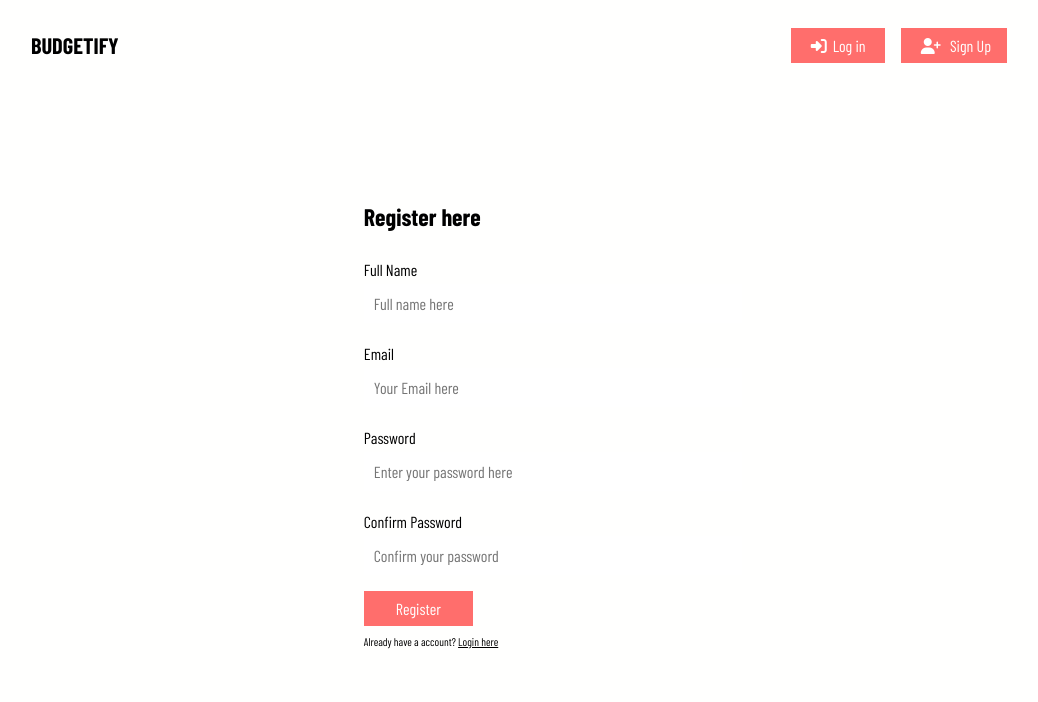
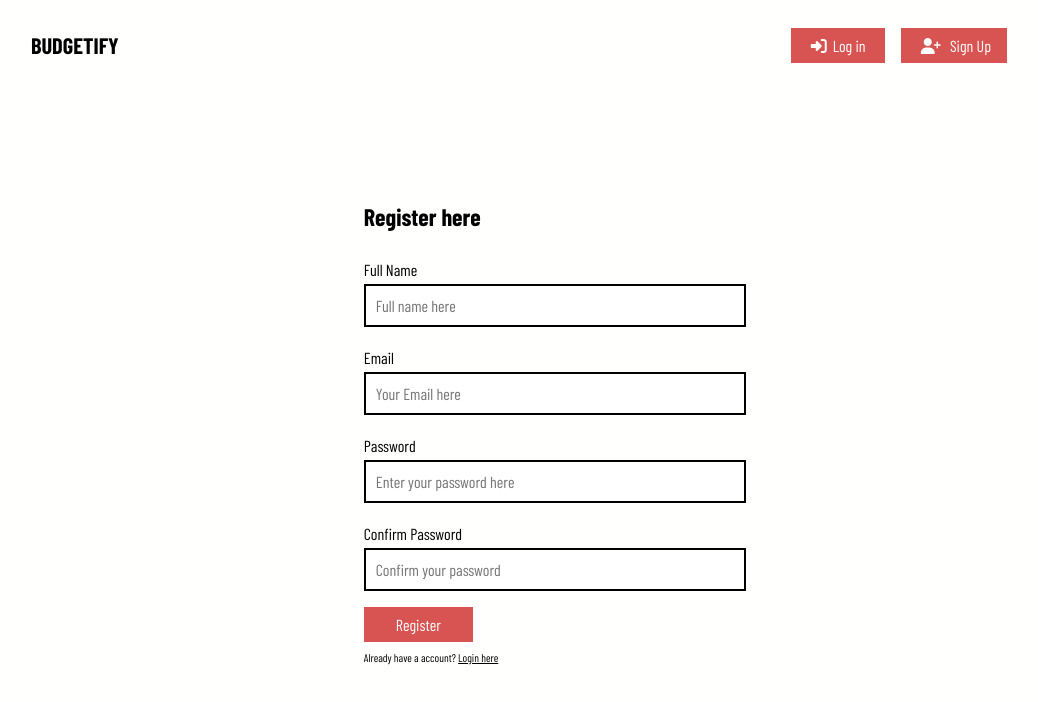
Before and after one commit to nickapic/Budgetify, a React (Create React App) app in the folder client/: page /signup in a window 1280 px wide. Shown: the top 702 px of the page, without its empty margins (97-1135 px from the left). Built offline with nearby package versions, Linux system fonts and the light colour scheme; no server answers.

Commit message:
PWA Funcitonality Added

```diff
--- a/client/src/App.css
+++ b/client/src/App.css
@@ -55,7 +55,7 @@ option {
   margin-right: 1rem;
   color: white !important;
   transition: all 0.2s ease-out;
-  background-color: #ff6e6c;
+  background-color: #d75452;
 }
 .navbar-link:hover {
   background-color: #ee4340;
@@ -146,7 +146,7 @@ option {
   transition: all 0.1s ease-in;
   text-decoration: none;
   color: white !important;
-  background-color: #ff6e6c;
+  background-color: #d75452;
 }
 .hero-section-btn:hover {
   background-color: #ee4340;
@@ -168,6 +168,7 @@ option {
   display: flex;
   flex-direction: column;
   align-items: flex-start;
+  margin-top: 2rem;
 }
 i {
   margin-left: 0.25rem;
@@ -176,10 +177,12 @@ i {
   font-family: inherit;
   padding: 10px;
   margin: 0.5rem 0;
+  font-size: 1rem;
   width: 70%;
 }
 .form-hero-section-textarea {
   font-family: inherit;
+  font-size: 1rem;
   padding: 10px;
   margin: 0.5rem 0;
   width: 70%;
@@ -188,12 +191,12 @@ i {
   margin-top: 1rem;
   padding: 10px 15px;
   font-family: inherit;
+  font-size: 1rem;
   width: auto;
   color: white;
-  text-transform: uppercase;
-  background-color: #ff6e6c;
+  background-color: #d75452;
   transition: all 0.1s ease-in;
-  border: 2px solid black;
+  border: none;
   cursor: pointer;
 }
 .form-hero-section-submit:hover {
@@ -250,6 +253,7 @@ i {
 
 .addtransaction-input {
   width: 80% !important;
+  border: none !important;
   padding: 1rem;
 }
 .add-transactions {
@@ -408,7 +412,7 @@ form {
   margin-bottom: 1rem;
   font-size: 1rem;
   width: 100%;
-  border: none;
+  border: 2px solid black;
   font-family: inherit;
 }
 
@@ -430,7 +434,7 @@ form {
   align-self: flex-start;
   font-size: 1rem;
   border: none;
-  background-color: #ff6e6c;
+  background-color: #d75452;
   color: white;
 }
 .form-input-btn:hover {
@@ -495,6 +499,9 @@ form {
   font-weight: 700;
   text-transform: uppercase;
 }
+.border-black {
+  border: 2px solid black;
+}
 .button-space {
   height: 100%;
   overflow: hidden;
@@ -503,9 +510,8 @@ form {
   justify-content: center;
 }
 .btn:hover {
-  background-color: #f27371;
+  background-color: rgb(239, 239, 239);
   transition: all 0.2s ease-out;
-  color: white;
 }
 
 .transaction-list_item {
--- a/client/src/components/additem.jsx
+++ b/client/src/components/additem.jsx
@@ -48,9 +48,10 @@ const AddItem = () => {
             onChange={(e) => setAmount(e.target.value)}
             placeholder="Enter amount..."
           />
-          <label for="cars">Choose a category:</label>
+          <label for="categories">Choose a category:</label>
           <select
             className="addtransaction-input"
+            id="categories"
             onChange={(e) => setCategory(e.target.value)}
           >
             <option value="General">General</option>
--- a/client/src/components/herosection.jsx
+++ b/client/src/components/herosection.jsx
@@ -95,18 +95,29 @@ export const HeroSection = () => {
               Have any Suggestions ? Feel Free to tell us about it.
             </h3>
             <form action="" className="form-hero-section">
+              <label className="form-label" htmlFor="name">
+                Full Name
+              </label>
               <input
                 type="text"
+                id="name"
                 className="form-hero-section-input"
                 placeholder="Your Name Here"
                 required
               />
+              <label className="form-label" htmlFor="email">
+                Email
+              </label>
               <input
                 type="email"
+                id="email"
                 className="form-hero-section-input"
                 placeholder="Your Email Here"
                 required
               />
+              <label className="form-label" htmlFor="subject">
+                Your message
+              </label>
               <textarea
                 name="subject"
                 id="subject"
--- a/client/src/components/navbar.jsx
+++ b/client/src/components/navbar.jsx
@@ -8,12 +8,12 @@ const Navbar = ({ logout, auth: { isAuthenticated, loading } }) => {
   const unAuthorizedLinks = (
     <div className="navbar">
       <Link to="/login" className="navbar-link">
-        <i class="fas fa-sign-in-alt"></i>
+        <i className="fas fa-sign-in-alt"></i>
         <span className="hide_onMobile">Log in</span>
         {"     "}
       </Link>
       <Link to="/signup" className="navbar-link">
-        <i class="fas fa-user-plus"></i> {"     "}
+        <i className="fas fa-user-plus"></i> {"     "}
         <span className="hide_onMobile">Sign Up</span>{" "}
       </Link>
     </div>
--- a/client/src/index.js
+++ b/client/src/index.js
@@ -1,7 +1,7 @@
 import React from "react";
 import ReactDOM from "react-dom";
 import App from "./App";
-//import * as serviceWorker from "./serviceWorker";
+import * as serviceWorker from "./serviceWorker";
 
 ReactDOM.render(
   <React.StrictMode>
--- a/client/src/page/login.jsx
+++ b/client/src/page/login.jsx
@@ -36,6 +36,7 @@ const Login = ({ login, isAuthenticated }) => {
             <input
               type="email"
               name="email"
+              id="email"
               className="form-input"
               placeholder="Your Email here"
               onChange={(e) => onChange(e)}
@@ -50,6 +51,7 @@ const Login = ({ login, isAuthenticated }) => {
             <input
               type="password"
               name="password"
+              id="password"
               className="form-input"
               placeholder="Enter your password here"
               onChange={(e) => onChange(e)}
--- a/client/src/page/register.jsx
+++ b/client/src/page/register.jsx
@@ -11,15 +11,15 @@ const Register = ({ setAlert, register, isAuthenticated }) => {
     name: "",
     email: "",
     password: "",
-    password2: ""
+    password2: "",
   });
   const { name, email, password, password2 } = formData;
-  const onChange = e =>
+  const onChange = (e) =>
     setFormData({
       ...formData,
-      [e.target.name]: e.target.value
+      [e.target.name]: e.target.value,
     });
-  const onSubmit = async e => {
+  const onSubmit = async (e) => {
     e.preventDefault();
     if (password !== password2) {
       setAlert("Passwords do not match", "danger");
@@ -31,7 +31,7 @@ const Register = ({ setAlert, register, isAuthenticated }) => {
     return <Redirect to="/" />;
   }
   return (
-    <div className="form-section" onSubmit={e => onSubmit(e)}>
+    <div className="form-section" onSubmit={(e) => onSubmit(e)}>
       <h2 className="form-section_label">Register here</h2>
       <form className="form-section_form">
         <div className="form-control">
@@ -41,10 +41,11 @@ const Register = ({ setAlert, register, isAuthenticated }) => {
           <input
             type="text"
             name="name"
-            className="form-input"
+            id="name"
+            className="form-input "
             placeholder="Full name here"
             value={name}
-            onChange={e => onChange(e)}
+            onChange={(e) => onChange(e)}
             // required
           />
         </div>
@@ -54,10 +55,11 @@ const Register = ({ setAlert, register, isAuthenticated }) => {
           </label>
           <input
             type="email"
+            id="email"
             name="email"
-            className="form-input"
+            className="form-input border-black"
             placeholder="Your Email here"
-            onChange={e => onChange(e)}
+            onChange={(e) => onChange(e)}
             value={email}
             // required
           />
@@ -68,23 +70,25 @@ const Register = ({ setAlert, register, isAuthenticated }) => {
           </label>
           <input
             type="password"
+            id="password"
             name="password"
-            className="form-input"
+            className="form-input "
             placeholder="Enter your password here"
-            onChange={e => onChange(e)}
+            onChange={(e) => onChange(e)}
             value={password}
             // required
           />
         </div>
         <div className="form-control">
-          <label className="form-label" htmlFor="name">
+          <label className="form-label" htmlFor="confirmpassword">
             Confirm Password
           </label>
           <input
             type="password"
             name="password2"
-            className="form-input"
-            onChange={e => onChange(e)}
+            id="confirmpassword"
+            className="form-input "
+            onChange={(e) => onChange(e)}
             placeholder="Confirm your password"
             value={password2}
             // required
@@ -101,11 +105,11 @@ const Register = ({ setAlert, register, isAuthenticated }) => {
 Register.propTypes = {
   setAlert: PropTypes.func.isRequired,
   register: PropTypes.func.isRequired,
-  isAuthenticated: PropTypes.bool
+  isAuthenticated: PropTypes.bool,
 };
 
-const mapStateToProps = state => ({
-  isAuthenticated: state.auth.isAuthenticated
+const mapStateToProps = (state) => ({
+  isAuthenticated: state.auth.isAuthenticated,
 });
 
 export default connect(mapStateToProps, { setAlert, register })(Register);
```
Also changed, not shown: client/public/logo192.png, client/public/logo512.png.
